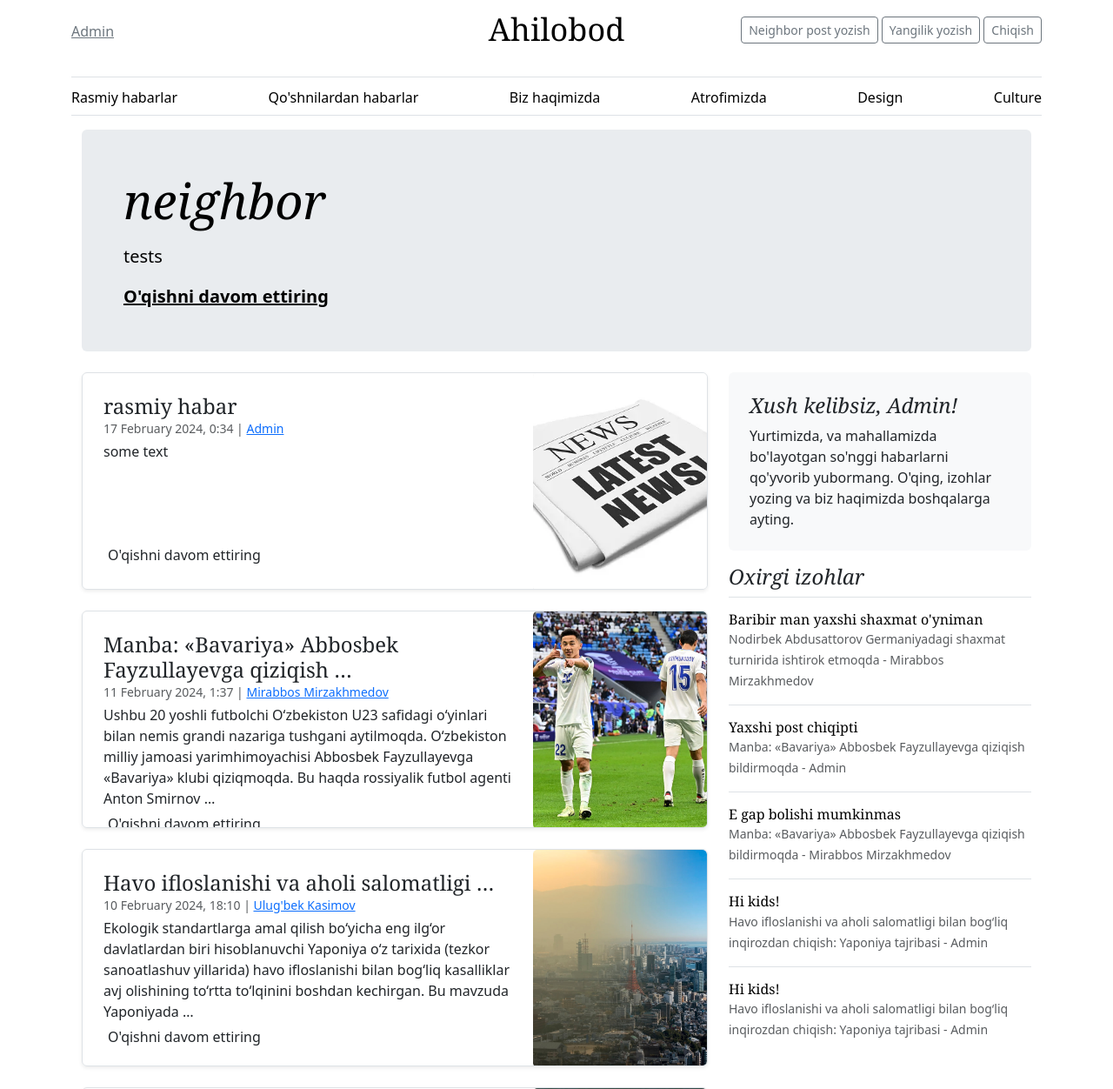
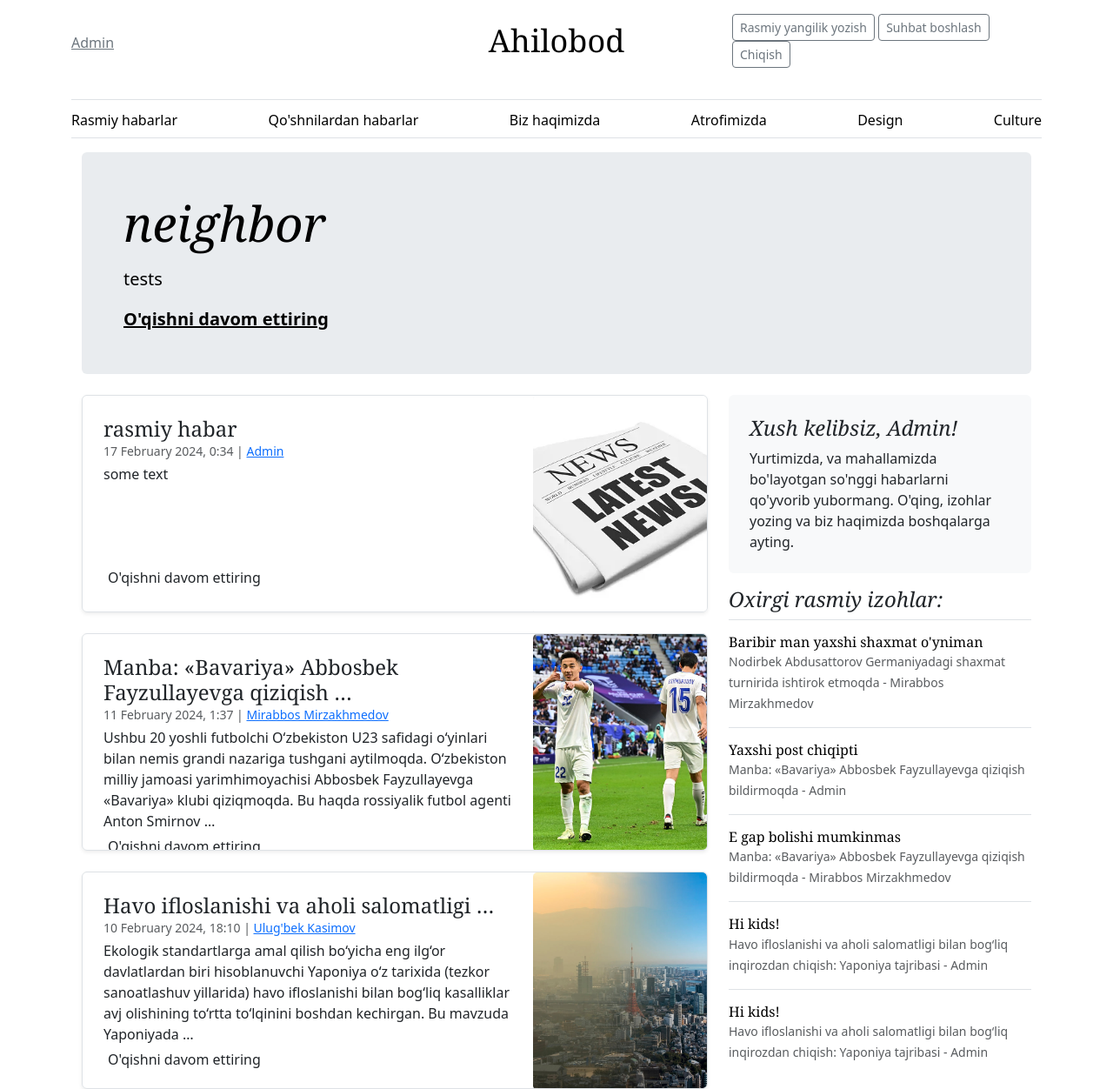
Before and after one commit to MirabbosMirzakhmedov/Mahalla, a Django app: page / in a window 1280 px wide. Shown: the top 1252 px of the page at 87% size. Run offline with Django 5.2, Linux system fonts and the light colour scheme; a user stored in the database is signed in; data comes from the database, SQL or seed files in the repository; both versions use the stored data as it was after the commit; some libraries are stand-ins or nearby versions.

Commit message:
added neighbor feature

```diff
--- a/webapp/templates/webapp/index.html
+++ b/webapp/templates/webapp/index.html
@@ -59,7 +59,7 @@
                     </div>
                 {% endif %}
                 <div>
-                    <h4 class="fst-italic">Oxirgi izohlar</h4>
+                    <h4 class="fst-italic">Oxirgi rasmiy izohlar:</h4>
                     <ul class="list-unstyled">
                         {% for comment in last_five %}
                         <li>
--- a/webapp/templates/webapp/layout.html
+++ b/webapp/templates/webapp/layout.html
@@ -111,13 +111,13 @@
                 {% if user.is_authenticated %}
                     {% if user.is_staff == True %}
                         <div>
-                            <a class="btn btn-sm btn-outline-secondary" href="{% url 'notify-neighbors' %}">Neighbor post yozish</a>
-                            <a class="btn btn-sm btn-outline-secondary" href="{% url 'create' %}">Yangilik yozish</a>
+                            <a class="btn btn-sm btn-outline-secondary" href="{% url 'create' %}">Rasmiy yangilik yozish</a>
+                            <a class="btn btn-sm btn-outline-secondary" href="{% url 'notify-neighbors' %}">Suhbat boshlash</a>
                             <a class="btn btn-sm btn-outline-secondary" href="{% url 'logout' %}">Chiqish</a>
                         </div>
                     {% else %}
                         <div>
-                            <a class="btn btn-sm btn-outline-secondary" href="{% url 'notify-neighbors' %}">Neighbor post yozish</a>
+                            <a class="btn btn-sm btn-outline-secondary" href="{% url 'notify-neighbors' %}">Suhbat boshlash</a>
                             <a class="btn btn-sm btn-outline-secondary" href="{% url 'logout' %}">Chiqish</a>
                         </div>
                     {% endif %}
@@ -166,7 +166,7 @@
         {% endblock %}
     </main>
 
-    <footer style="padding: 10px 0;" class="py-5 text-center text-body-secondary bg-body-tertiary">
+    <footer style="margin-top: 50px;" class="py-5 text-center text-body-secondary bg-body-tertiary">
         <h5>Ahilobod Mahallasi</h5>
         <small><a href="https://t.me/mirabbos_developer">Mirabbos
             Mirzakhmedov</a> tomonidan ishlab chiqildi</small>
--- a/webapp/templates/webapp/neighbor_news_detail.html
+++ b/webapp/templates/webapp/neighbor_news_detail.html
@@ -78,12 +78,12 @@
                     Profil yarating va o'zingiz ham boshqalar bilan yangilik ulasha olasiz.</p>
                 </div>
                 <div>
-                    <h4 class="fst-italic">Oxirgi izohlar</h4>
+                    <h4 class="fst-italic">Oxirgi qo'shnilar izohlari:</h4>
                     <ul class="list-unstyled">
                         {% for comment in comments %}
                         <li>
                             <a class="d-flex flex-column flex-lg-row gap-3 align-items-start align-items-lg-center py-3 link-body-emphasis text-decoration-none border-top"
-                               href="{% url 'news-detail' comment.post.post_id %}">
+                               href="{% url 'neighbor-news-detail' comment.post.n_post_id %}">
                                 <div class="col-lg-8">
 
                                     <h6 class="mb-0">{{ comment.comment_text }}</h6>
--- a/webapp/views.py
+++ b/webapp/views.py
@@ -11,7 +11,8 @@ from django.shortcuts import render
 from webapp.forms import PostForm, CommentForm, ProfileForm, PostNeighborsForm, \
     NeighborCommentForm
 from .forms import SignUpForm
-from .models import Post, User, Comment, Business, PostNeighbors
+from .models import Post, User, Comment, Business, PostNeighbors, \
+    NeighborComment
 
 
 def index(request):
@@ -158,7 +159,7 @@ class NeighborPostDetailView(DetailView):
 
     def get_context_data(self, **kwargs):
         context = super().get_context_data(**kwargs)
-        context['comments'] = (Comment.objects.all().order_by('-created_at'))[:5]
+        context['comments'] = (NeighborComment.objects.all().order_by('-created_at'))[:5]
         return context
 
 class PostUpdateView(LoginRequiredMixin, UpdateView):
```
Also changed, not shown: db.sqlite3.
